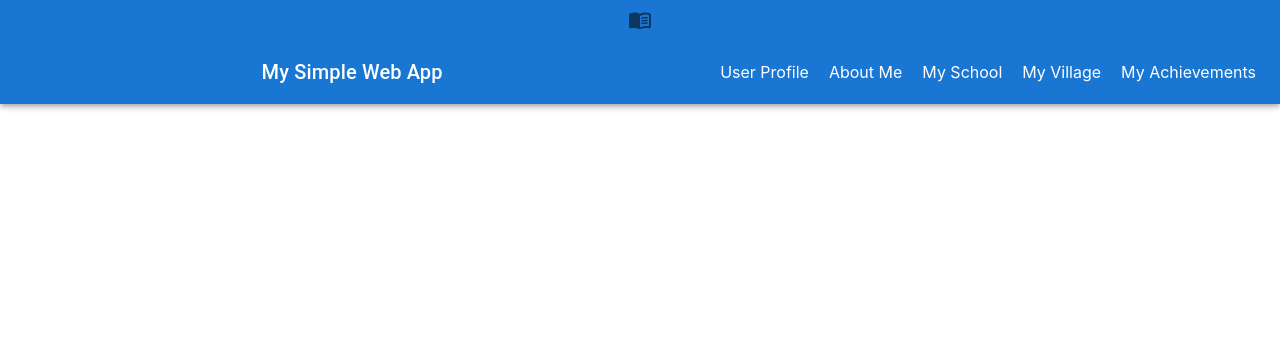
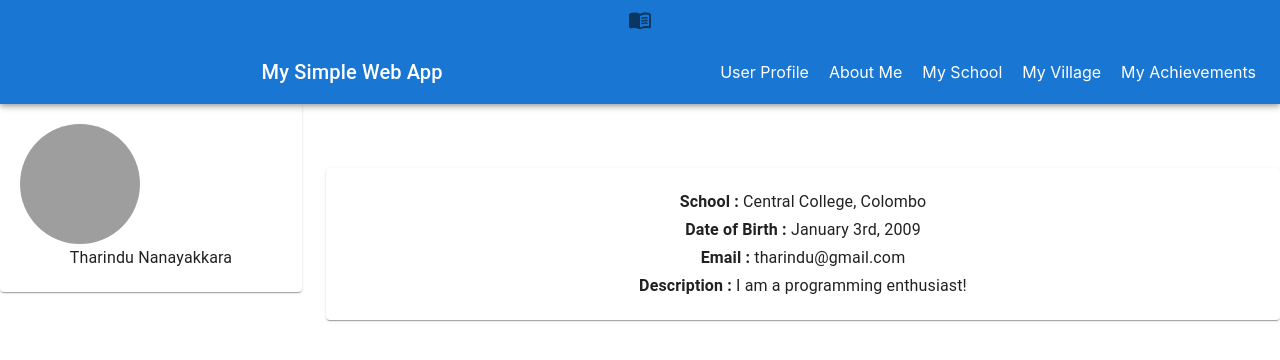
Before and after one commit to sanulihesara/react-frontend, a React (Create React App) app: page / in a window 1280 px wide. Shown: the top 360 px of the page. Built offline with nearby package versions, Linux system fonts and the light colour scheme; grey boxes are pictures that could not be loaded.

Commit message:
Added UserProfile.js page

```diff
--- a/src/App.js
+++ b/src/App.js
@@ -28,8 +28,8 @@ function App() {
 
   return (
    <Router>
-      <div className="App">
-        <AppBar>
+      <div className="App" >
+        <AppBar position="sticky">
           <IconButton aria-label='menu' onClick={toggleDrawer}>
             <MenuBookRounded />
           </IconButton>
--- a/src/components/UserProfile.js
+++ b/src/components/UserProfile.js
@@ -1,10 +1,49 @@
-import { Avatar, Card, CardContent, Grid, Typography } from '@mui/material';
 import React from 'react';
+import { Avatar, Card, CardContent, Grid, Typography, Paper } from '@mui/material';
+import { PaidOutlined } from '@mui/icons-material';
 
-function UserProfile() {
+const UserProfile = ()  => {
+
+    const user = {
+        name : 'Tharindu Nanayakkara',
+        school : 'Central College, Colombo',
+        dob : 'January 3rd, 2009',
+        email : 'tharindu@gmail.com',
+        description : 'I am a programming enthusiast!'
+    };
 
     return (
-       <></>
+       <Grid container spacing={3}>
+        <Grid item xs={12} md={4} lg={3}>
+            <Paper style={{padding : 20 , textAlign : 'center' , alignItems : 'center'}}>
+                <Avatar
+                alt="My Image"
+                src="https://lakeoktransport.ca/images/avataaars3.png"
+                sx={{width : 120 , height : 120}} />
+                <Typography variant="subtitle1">
+                    {user.name}
+                </Typography>
+            </Paper>
+        </Grid>
+        <Grid item xs={12} md={8} lg={9} style={{ marginTop : "64px"}}>
+            <Paper style={{ padding : 20 }}>
+                <Typography variant="subtitle1">
+                    <strong>School : </strong> {user.school}
+                </Typography>
+                <Typography variant="subtitle1">
+                    <strong>Date of Birth : </strong> {user.dob}
+                </Typography>
+                <Typography variant="subtitle1">
+                    <strong>Email : </strong> {user.email}
+                </Typography>
+                <Typography variant="subtitle1">
+                    <strong>Description : </strong> {user.description}
+                </Typography>
+            </Paper>
+        </Grid>
+
+
+       </Grid>
     );
 }
 export default UserProfile;
```
